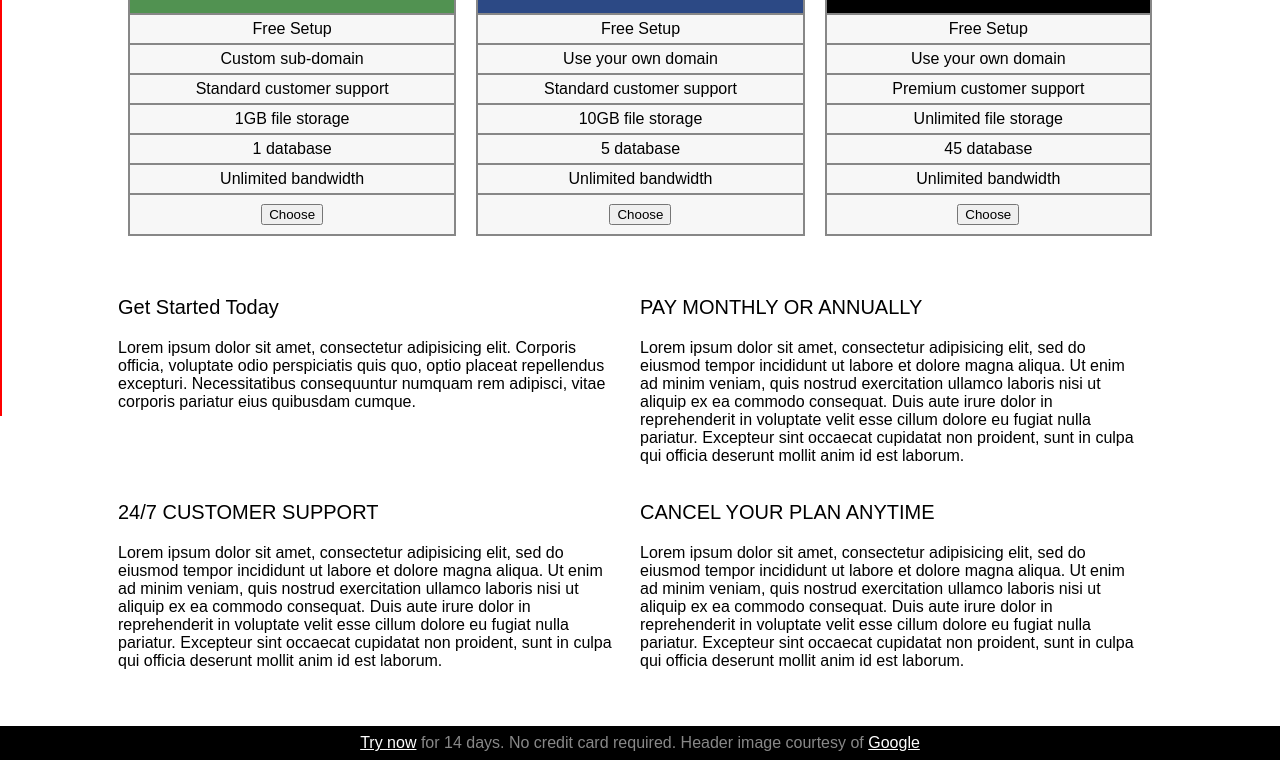
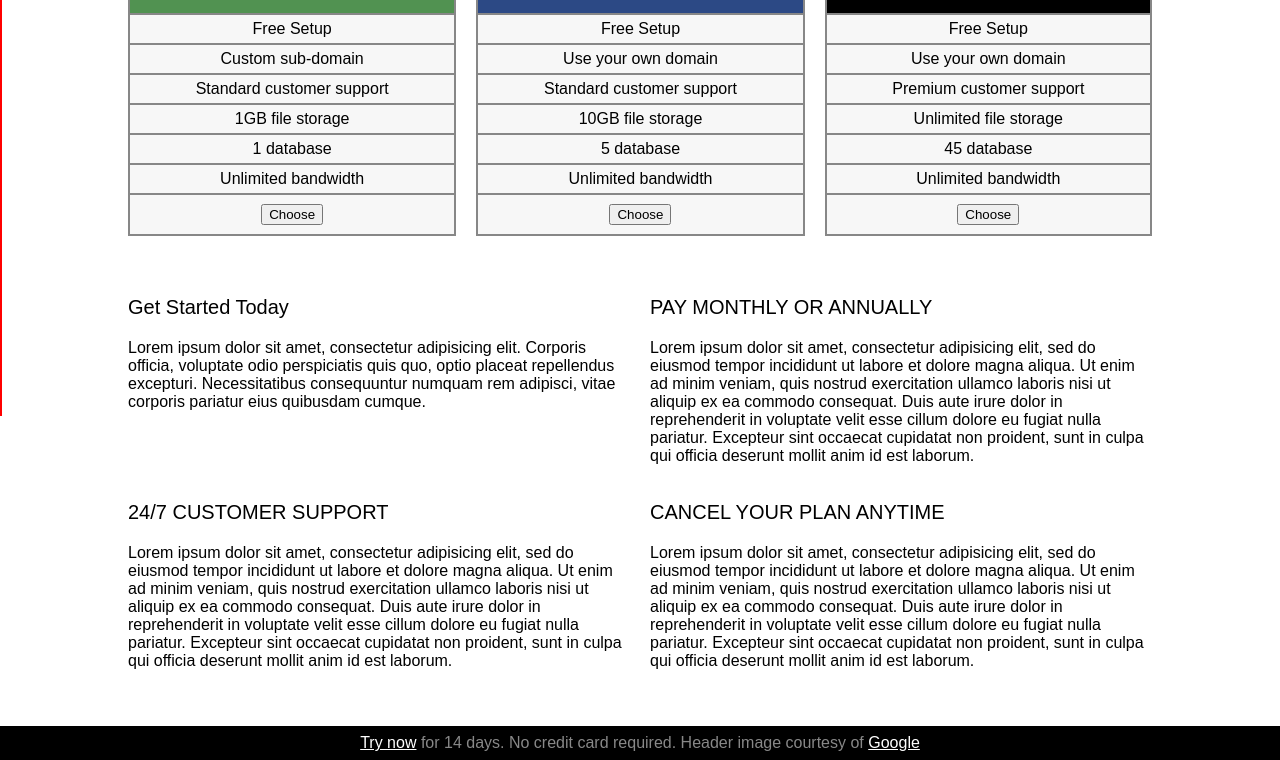
Before and after one commit to TIY-TN-FEE-2016-spring/02-03-pricing-table, a website: page public/index.html in a window 1280 px wide. Shown: the part 584-1344 px from the top of the page. Drawn offline with nearby package versions, Linux system fonts and the light colour scheme; files that its build step writes are made by us from their sources; grey boxes are pictures that could not be loaded.

Commit message:
Refactor use half grid

```diff
--- a/public/index.html
+++ b/public/index.html
@@ -86,13 +86,9 @@
           </div>
         </div>
       </div>
-    </div>
-
-
-
 
       <div class="row">
-      <div class="half">
+        <div class="row__col row__col--1of2">
           <p class="kinda-big-text">
             Get Started Today
           </p>
@@ -102,7 +98,7 @@
           </p>
         </div>
 
-      <div class="half">
+        <div class="row__col row__col--1of2">
           <p class="kinda-big-text">
             PAY MONTHLY OR ANNUALLY
           </p>
@@ -111,10 +107,8 @@
             Lorem ipsum dolor sit amet, consectetur adipisicing elit, sed do eiusmod tempor incididunt ut labore et dolore magna aliqua. Ut enim ad minim veniam, quis nostrud exercitation ullamco laboris nisi ut aliquip ex ea commodo consequat. Duis aute irure dolor in reprehenderit in voluptate velit esse cillum dolore eu fugiat nulla pariatur. Excepteur sint occaecat cupidatat non proident, sunt in culpa qui officia deserunt mollit anim id est laborum.
           </p>
         </div>
-    </div>
 
-    <div class="row">
-      <div class="half">
+        <div class="row__col row__col--1of2">
           <p class="kinda-big-text">
             24/7 CUSTOMER SUPPORT
           </p>
@@ -124,7 +118,7 @@
           </p>
         </div>
 
-      <div class="half">
+        <div class="row__col row__col--1of2">
           <p class="kinda-big-text">
             CANCEL YOUR PLAN ANYTIME
           </p>
@@ -134,6 +128,7 @@
           </p>
         </div>
 
+      </div>
     </div>
   </main>
 
--- a/styles/_grid.scss
+++ b/styles/_grid.scss
@@ -18,5 +18,9 @@
     flex-grow: 1;
 
     margin: 0 10px;
+
+    &--1of2 {
+      width: calc(50% - 20px);
+    }
   }
 }
```
Lines whose indentation alone changed are shown as unchanged.
